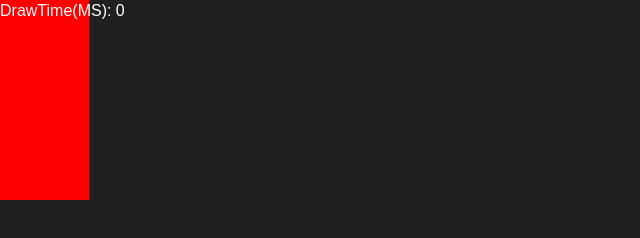
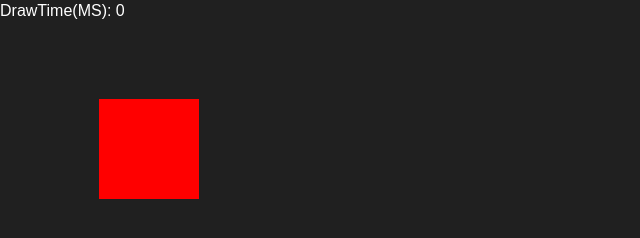
Before and after one commit to lewpar/play2d, a plain HTML site: page samples/index.html in a window 1280 px wide. Shown: the whole page, without its empty margins (0-640 px from the left). Drawn offline with Linux system fonts and the light colour scheme.

Commit message:
Added moving box.

```diff
--- a/samples/index.html
+++ b/samples/index.html
@@ -11,13 +11,37 @@
     <div id="game"></div>
     <script>
         let engine = new Play2D("game");
-        engine.start(30/*RedrawTime*/);
+        engine.start(10/*RedrawTime*/);
 
+        let x = 0;
+        let y = 0;
+        let flipX = false;
+        let flipY = false;
         function draw()
         {
+            if(x >= 100)
+            {
+                flipX = true;
+            }
+            if(x <= 0)
+            {
+                flipX = false;
+            }
+            if(y >= 100)
+            {
+                flipY = true;
+            }
+            if(y <= 0)
+            {
+                flipY = false;
+            }
+
+            x += flipX ? -1 : 1;
+            y += flipY ? -1 : 1;
+
             engine.beginDraw("#202020");
-            engine.fillRect(0, 0, Math.random() * 100, 200, "red");
-            engine.fillText(0, 0, `DrawTime(MS): ${engine.getFPS()}`, "Arial", 16, "white");
+            engine.fillRect(x, y, 100, 100, "red");
+            engine.fillText(0, 0, `DrawTime(MS): ${engine.getDrawTime()}`, "Arial", 16, "white");
             engine.endDraw();
 
             setTimeout(function() {
--- a/src/play2d.js
+++ b/src/play2d.js
@@ -72,7 +72,7 @@ class Play2D {
         console.log("End draw");
     }
 
-    getFPS() {
+    getDrawTime() {
         return this.drawTime;
     }
 
```
